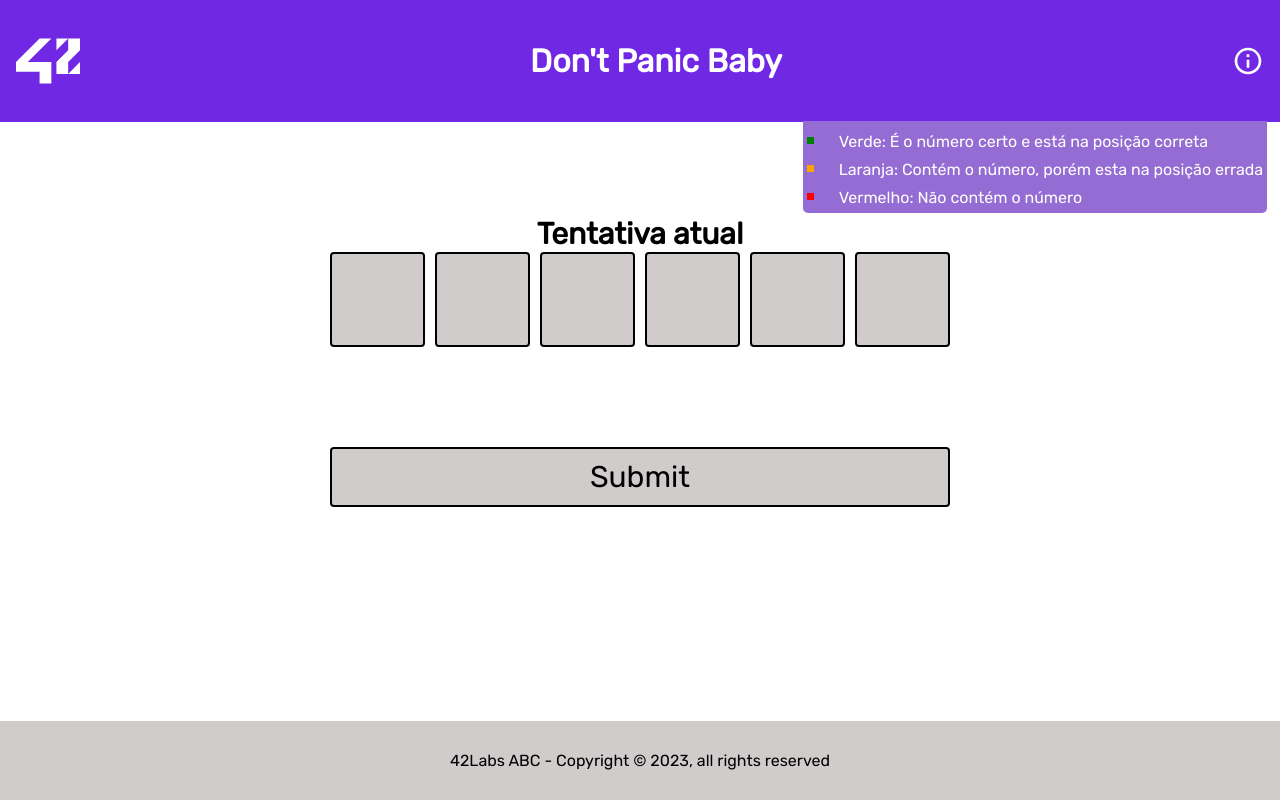
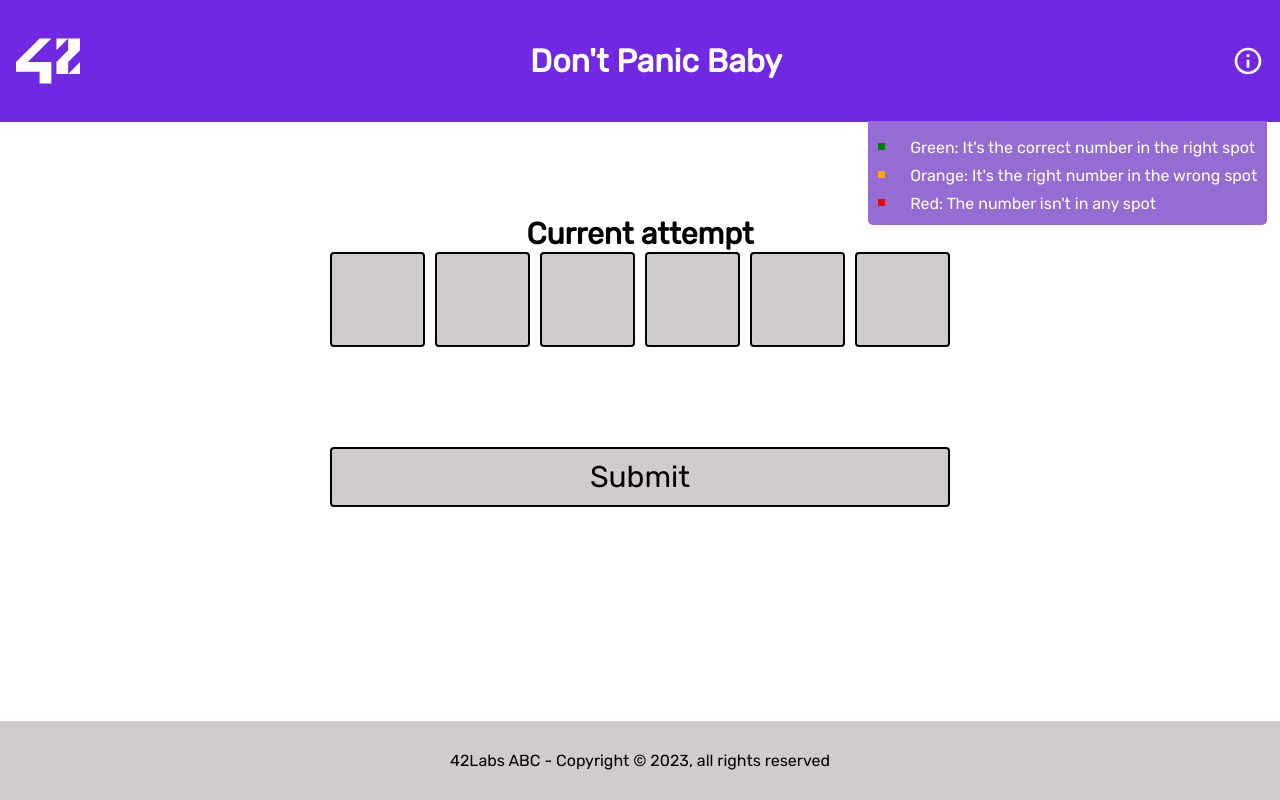
Before and after one commit to Labs-ABC/dontpanic_live, an Angular app in the folder DontPanicBaby/: page / in a window 1280 px wide. Both pictures are taken after a click on the picture 1248 px from the left and 60 px from the top of the page. Built offline with nearby package versions, Linux system fonts and the light colour scheme.

Commit message:
Tradução para inglês

```diff
--- a/DontPanicBaby/src/app/components/header/header.component.css
+++ b/DontPanicBaby/src/app/components/header/header.component.css
@@ -24,7 +24,7 @@
 	position: absolute;
 	text-align: left;
 	top: 120px;
-	padding: 4px;
+	padding: 10px;
 	/* left: 72%; */
 	right: 1%;
 	color: white;
--- a/DontPanicBaby/src/app/components/header/header.component.html
+++ b/DontPanicBaby/src/app/components/header/header.component.html
@@ -4,9 +4,9 @@
   <img class="infos-icon" src="/assets/info.svg" (click)="toggleInfo()">
   <div class="infos" *ngIf="showInfo">
     <ul>
-      <li class="info-list-item">Verde: É o número certo e está na posição correta</li>
-      <li class="info-list-item">Laranja: Contém o número, porém esta na posição errada</li>
-      <li class="info-list-item">Vermelho: Não contém o número</li>
+      <li class="info-list-item">Green: It's the correct number in the right spot</li>
+      <li class="info-list-item">Orange: It's the right number in the wrong spot</li>
+      <li class="info-list-item">Red: The number isn't in any spot</li>
     </ul>
 
   </div>
--- a/DontPanicBaby/src/app/components/input-form/input-form.component.html
+++ b/DontPanicBaby/src/app/components/input-form/input-form.component.html
@@ -1,6 +1,6 @@
 <form class="input__form">
   <div class="input__form__items">
-    <h2 class="title">Tentativa atual</h2>
+    <h2 class="title">Current attempt</h2>
     <div class="input-container">
       <app-input-box [(value)]="equationInput.firstInput"
         (valueChange)="equationInput.firstInput = $event" [inputClass]="equationResult.firstInput"></app-input-box>
```
Also changed, not shown: DontPanicBaby/src/app/app.component.html (line endings or trailing spaces).
